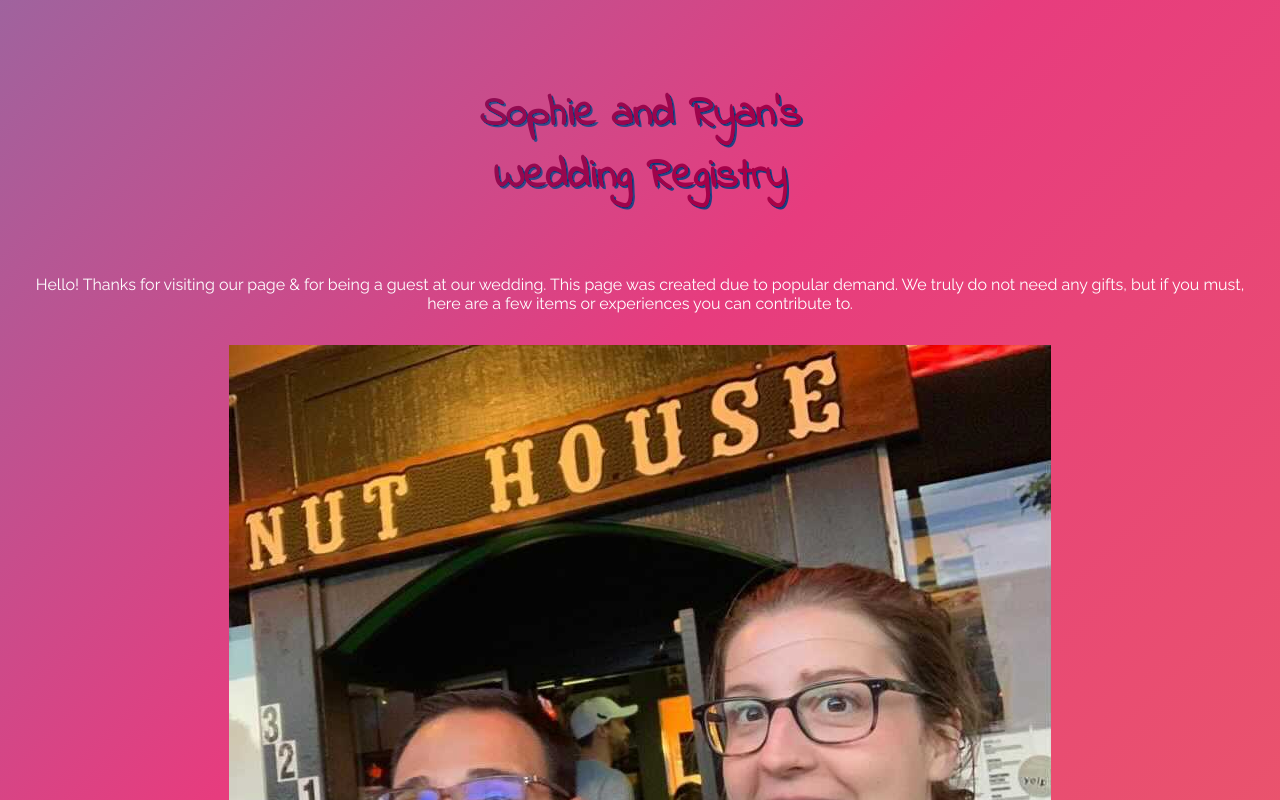
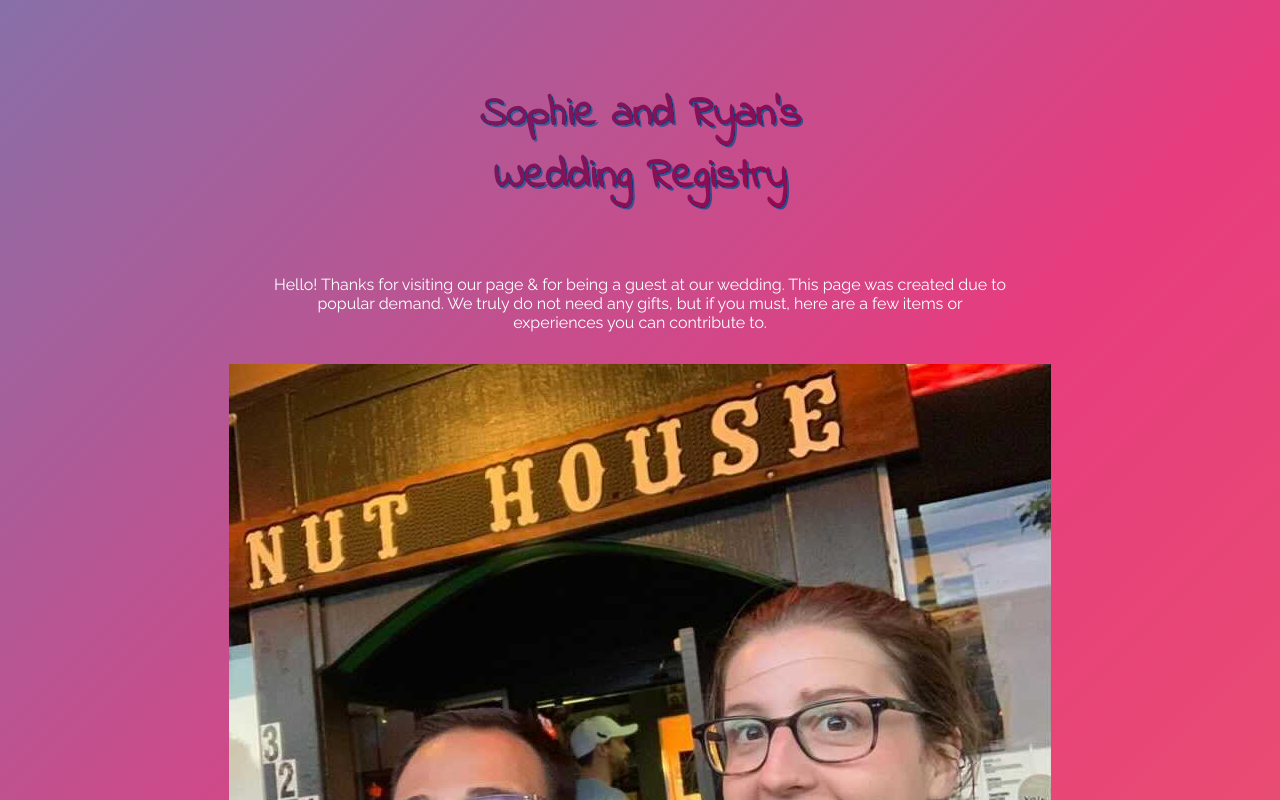
Before and after one commit to maxlew/sobo, a Next.js app: page / in a window 1280 px wide. Shown: the top 800 px of the page. Built offline with nearby package versions, Linux system fonts and the light colour scheme.

Commit message:
feat: restrict max width

```diff
--- a/pages/index.js
+++ b/pages/index.js
@@ -112,7 +112,7 @@ export default function Home() {
         <meta property="twitter:image" content="/scream.jpg" />
       </Head>
 
-      <main>
+      <main style={{ maxWidth: 800, margin: '0 auto'}}>
         <Section double noPadding>
           <Heading>
             Sophie and Ryan's<br/> Wedding Registry
@@ -155,8 +155,8 @@ export default function Home() {
             <P>Thanks! Love you & see you June 26th x</P>
           </Section>
         </Gifts>
+      </main>
         <div className="background" />
-      </main>
     </div>
   )
 }
```
